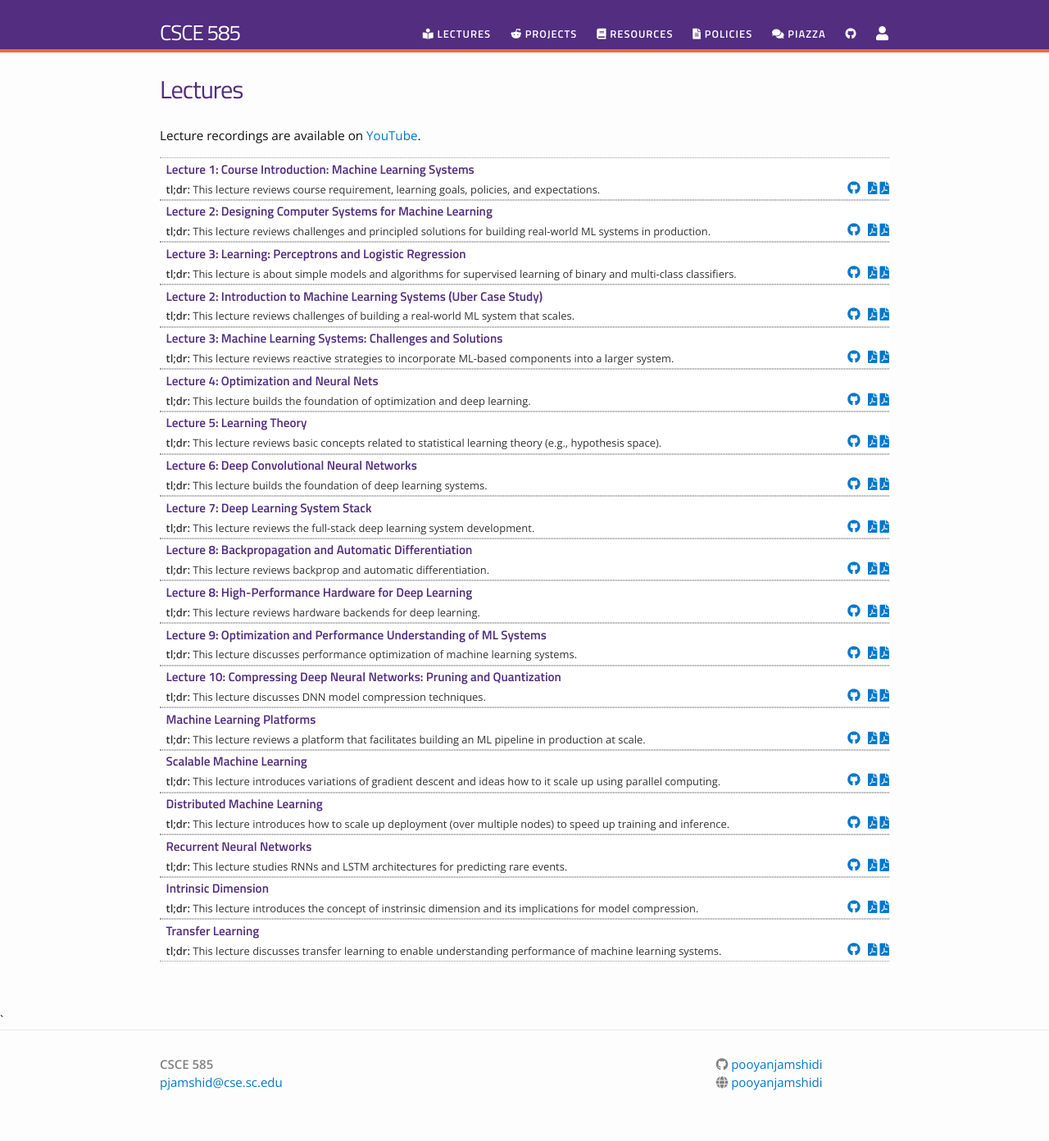
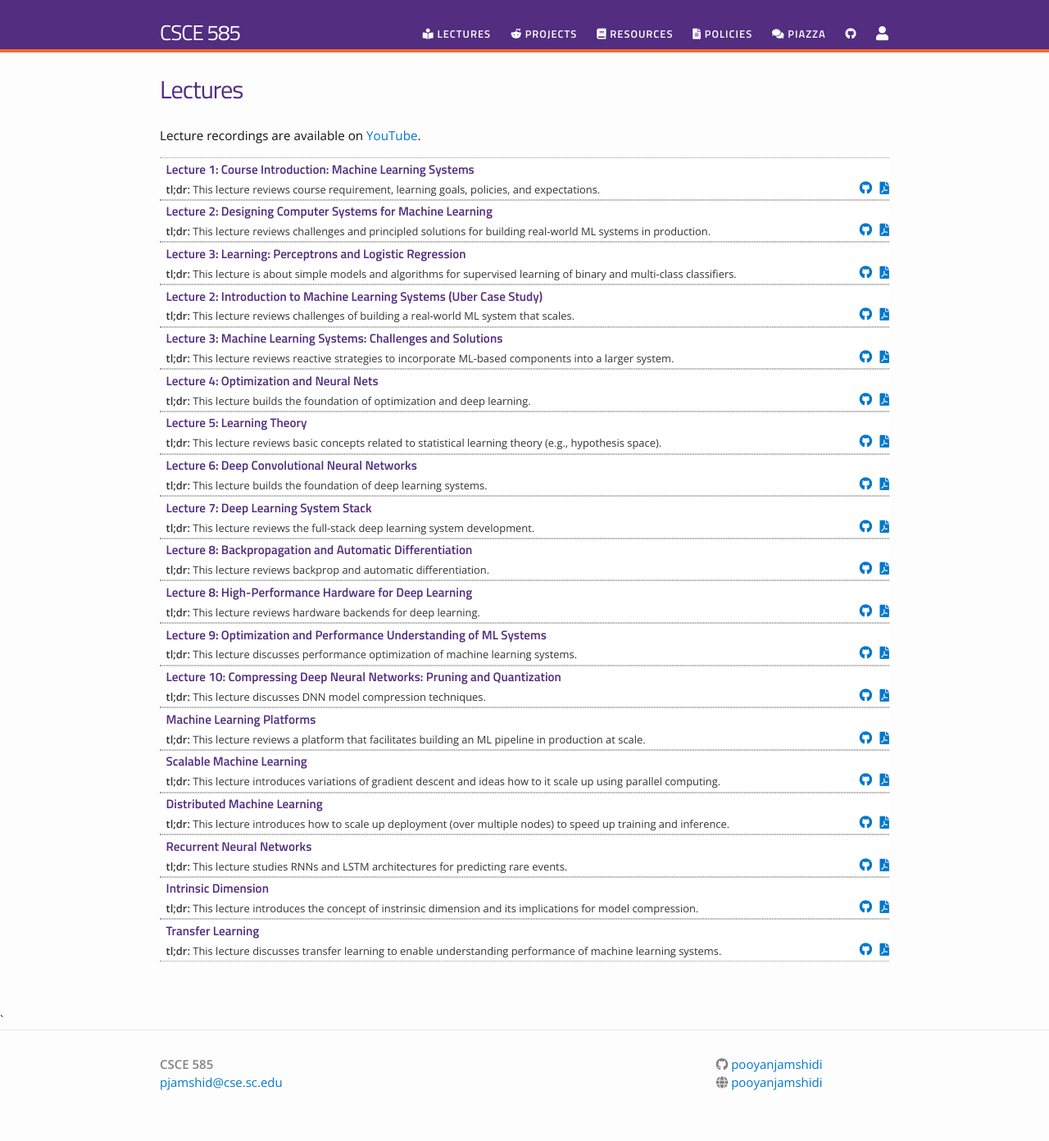
Before and after one commit to pooyanjamshidi/mls, a Jekyll site: the page built from lectures.md, in a window 1280 px wide. Shown: the whole page at 82% size. Built offline with Jekyll 4.4.1, drawn with Linux system fonts in a browser that asks for light colours; nearby versions of some CDN libraries.

Commit message:
removed second link

```diff
--- a/lectures.md
+++ b/lectures.md
@@ -33,7 +33,6 @@ Lecture recordings are available on [YouTube](https://www.youtube.com/playlist?l
 <strong style="font-size:100%; font-family: 'Titillium Web', sans-serif; float:right">
 	<a href="{{ site.githublink}}/tree/master/{{ lectures.dirname }}"><i class="fab fa-github"></i></a>&nbsp;&nbsp;
   <a href="{{ site.githublink}}/blob/master/{{ lectures.dirname }}/{{ lectures.filename }}.pdf"><i class="fas fa-file-pdf"></i></a>
-  <a href="{{ site.githublink}}/blob/master/{{ lectures.dirname }}/{{ lectures.filename }}.pdf"><i class="fas fa-file-pdf"></i></a>
 </strong>
       </li>
 {% endfor %}
```
